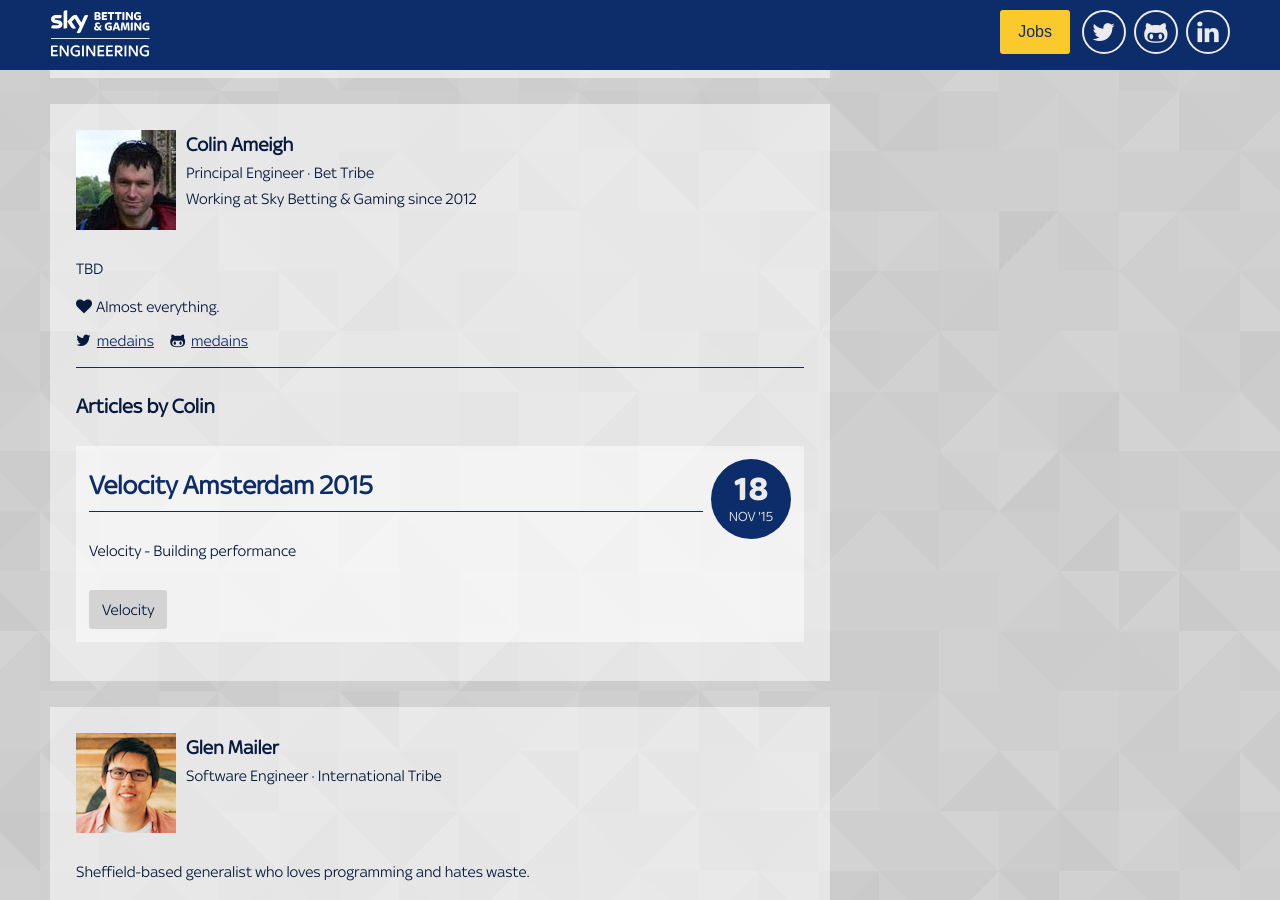
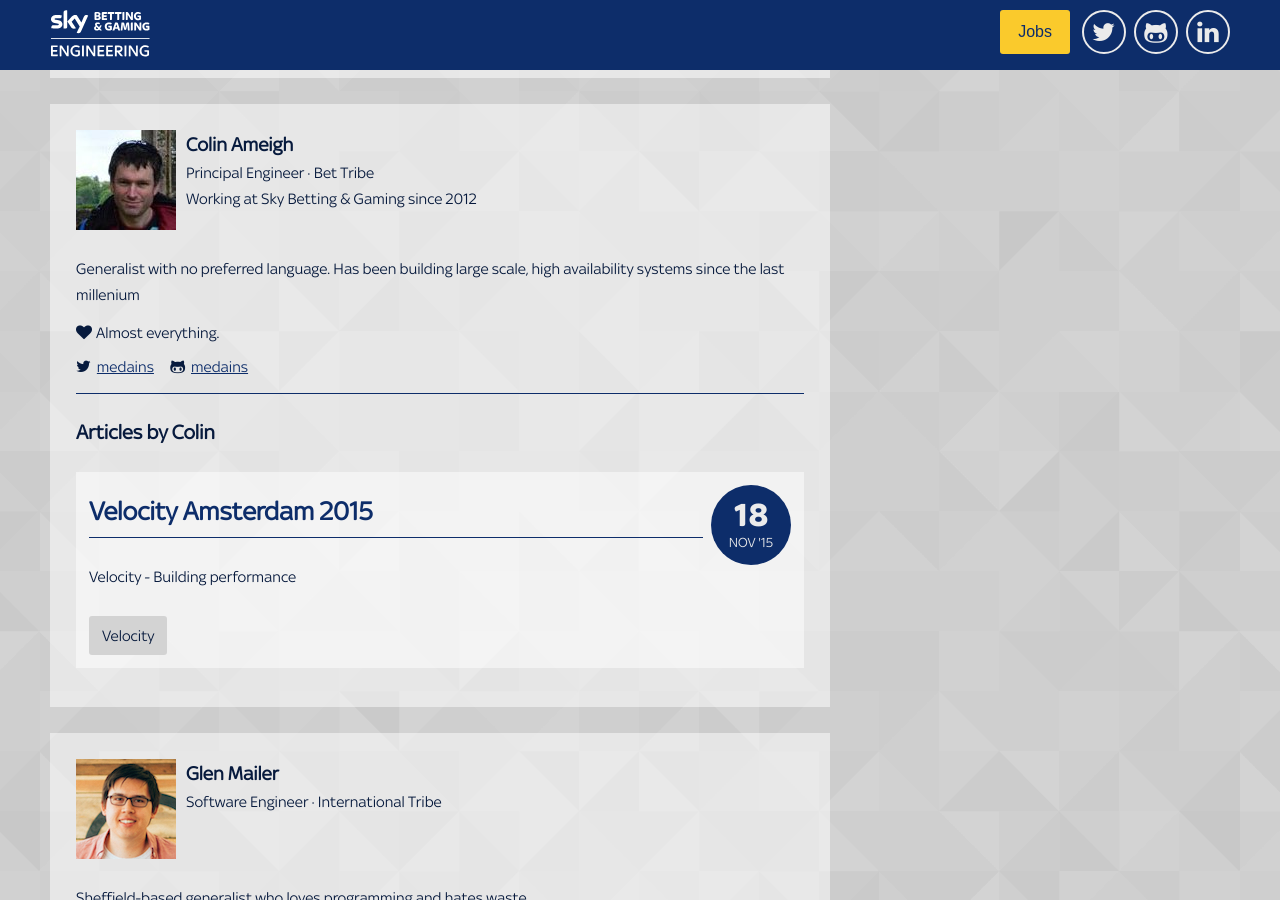
Before and after one commit to skybet/skybet.github.io, a Jekyll site: the page built from authors/index.html, in a window 1280 px wide and 900 px high, scrolled down 6808 px. Built offline with Jekyll 4.4.1, drawn with Linux system fonts in a browser that asks for light colours; nearby versions of some CDN libraries; some web fonts are replaced; Markdown is read by kramdown in place of the engine named in the settings; comment, search, counter and statistics services are not loaded.

Commit message:
Add suitably egotistical bio

```diff
--- a/_data/authors.yml
+++ b/_data/authors.yml
@@ -97,7 +97,7 @@
     role: Principal Engineer
     tribe: Bet
     startDate: 07-09-2012
-    bio: "TBD"
+    bio: "Generalist with no preferred language.  Has been building large scale, high availability systems since the last millenium"
     interests: Almost everything
     twitter: medains
     github: medains
```
